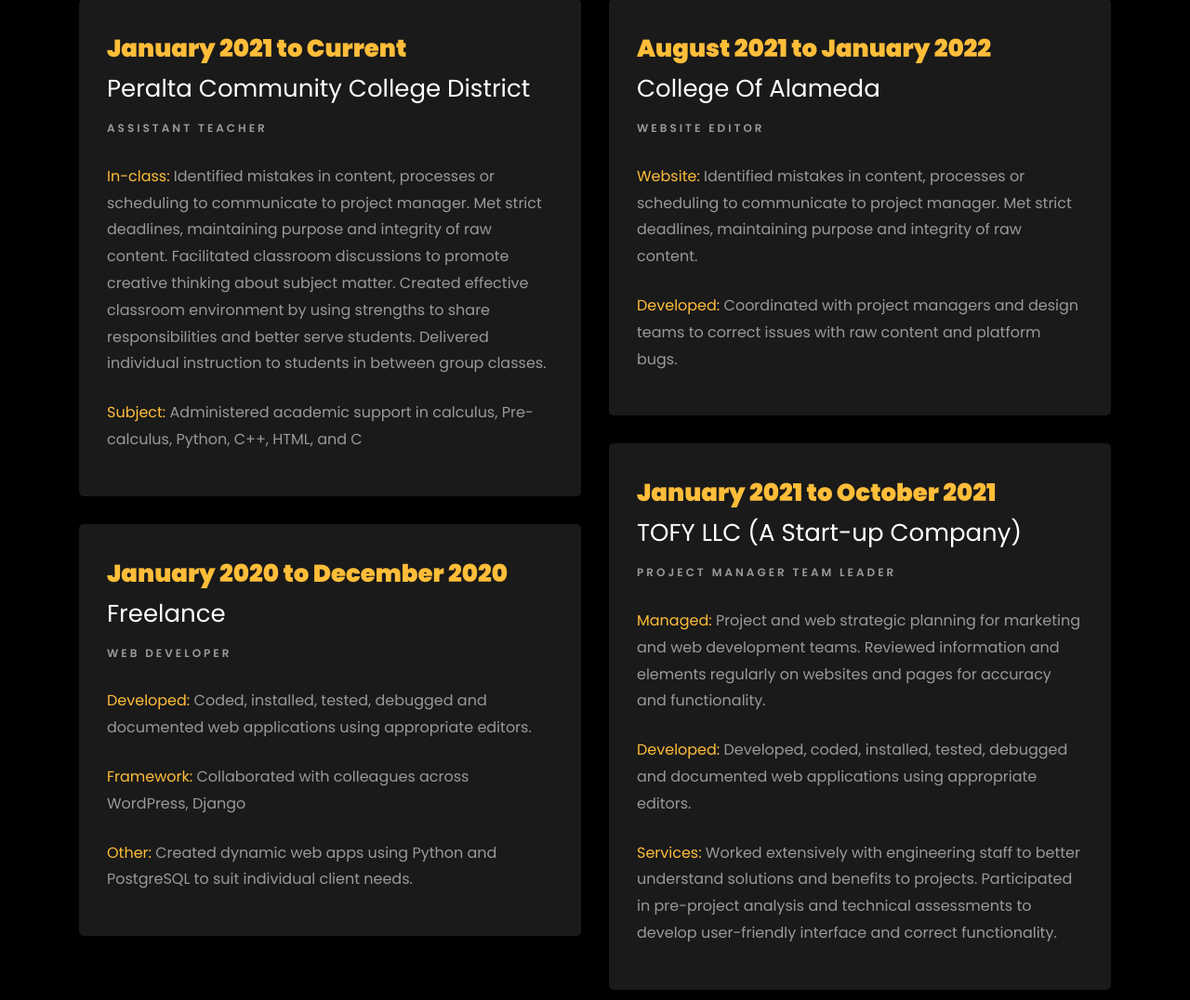
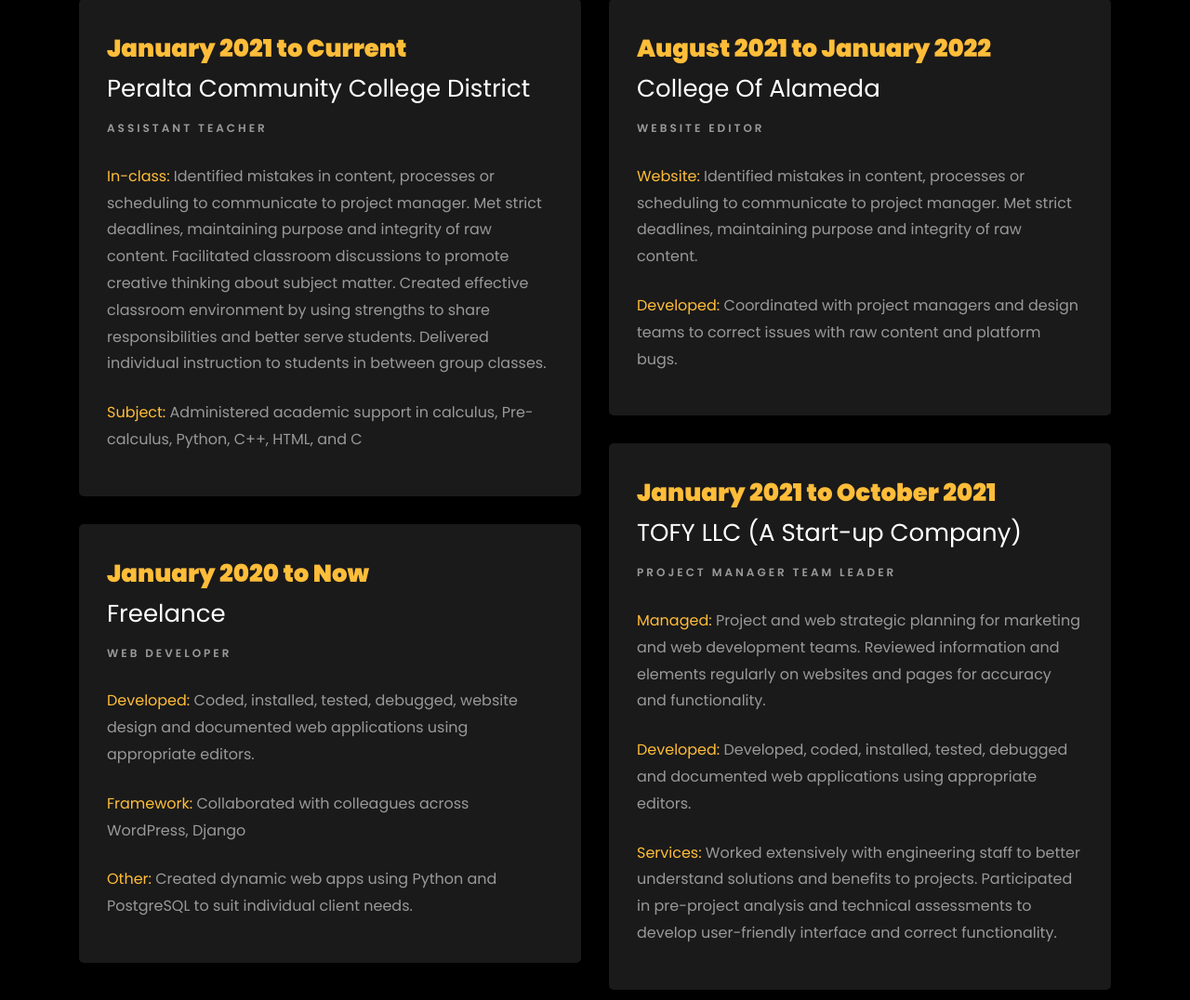
Before and after one commit to TuanLe98/resume, a Django app: page / in a window 1280 px wide. Shown: the part 2506-3582 px from the top of the page at 93% size. Run offline with Django 3.2, Linux system fonts and the light colour scheme; parts of the project's set-up code (start-up, migrations or seed data) failed here and were passed over; some libraries are stand-ins or nearby versions; some web fonts are replaced.

Commit message:
Update index.html

```diff
--- a/core/templates/index.html
+++ b/core/templates/index.html
@@ -194,10 +194,10 @@
     				</div>
 
                     <div class="resume-wrap ftco-animate">
-    					<span class="date">January 2020 to December 2020</span>
+    					<span class="date">January 2020 to Now</span>
     					<h2>Freelance</h2>
     					<span class="position">Web Developer</span>
-                        <p class="mt-4"><span style="color: #ffbd39">Developed:</span> Coded, installed, tested, debugged and documented web applications using appropriate editors.</p>
+                        <p class="mt-4"><span style="color: #ffbd39">Developed:</span> Coded, installed, tested, debugged, website design and documented web applications using appropriate editors.</p>
                         <p class="mt-4"><span style="color: #ffbd39">Framework:</span> Collaborated with colleagues across WordPress, Django</p>
                         <p class="mt-4"><span style="color: #ffbd39">Other:</span> Created dynamic web apps using Python and PostgreSQL to suit individual client needs.</p>
 
```
